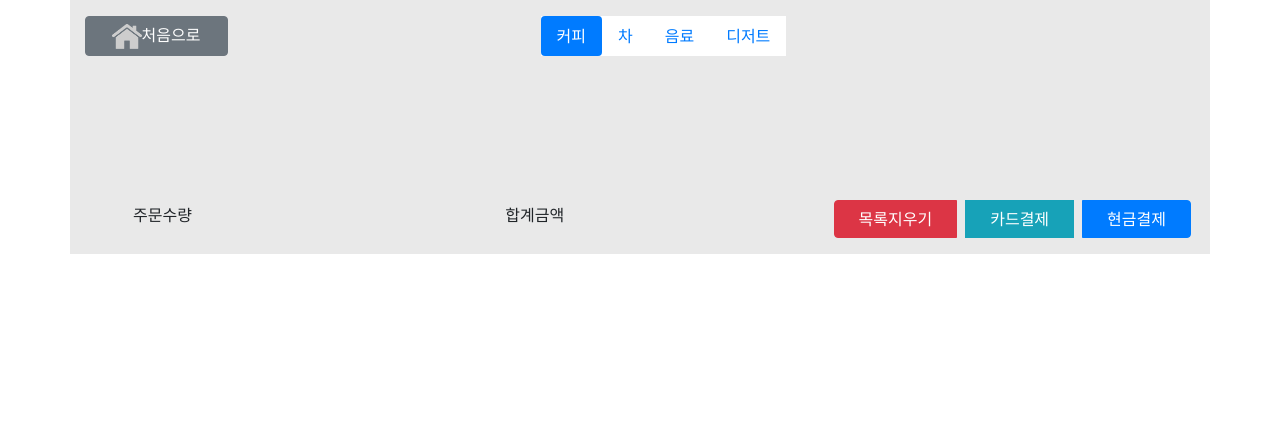
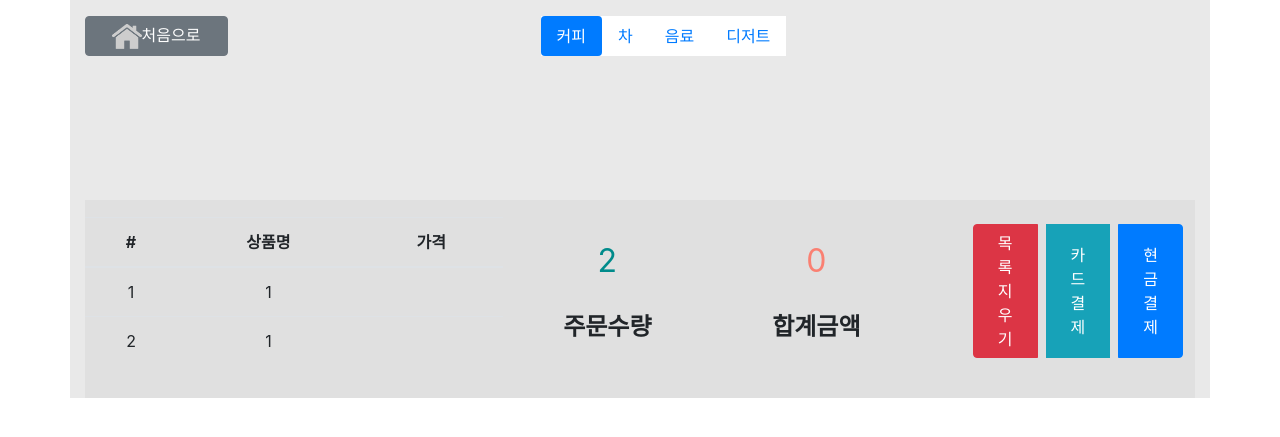
Before and after one commit to gmldus0317/project_team_reboot, a FastAPI app: page /menu in a window 1280 px wide. Shown: the top 437 px of the page. Run offline with FastAPI, Linux system fonts and the light colour scheme; some libraries are stand-ins or nearby versions.

Commit message:
Cart Logic

```diff
--- a/main.py
+++ b/main.py
@@ -1,10 +1,9 @@
 import cryptography # 이 라이브러리가 없으면 오류 발생
 
-from fastapi import FastAPI, Depends, Form, status
+from fastapi import FastAPI, Depends
 from fastapi import Request
 from fastapi.templating import Jinja2Templates
 from fastapi.staticfiles import StaticFiles
-from fastapi.responses import RedirectResponse
 
 from admin import *
 
@@ -20,6 +19,8 @@ app.mount("/static", StaticFiles(directory="statics"), name="static")
 app.include_router(admin)
 engine = engineconn()
 
+cart: List[Cart_list] = []
+
 def get_db():
     session = engine.session_maker()
     try:
@@ -27,22 +28,30 @@ def get_db():
     finally:
         session.close()
 
-order_list = []
-
 @app.get("/")
 async def home(request: Request):
     return templates.TemplateResponse("main.html", {"request":request})
 
-@app.get("/menu")
+@app.get("/menu", response_model=List[Cart_list])
 async def menu(request: Request, db: Session = Depends(get_db)):
     dt_coffee = db.query(Menu).filter(Menu.category == "커피").order_by(Menu.menu_id.desc())
     dt_tea = db.query(Menu).filter(Menu.category == "티").order_by(Menu.menu_id.desc())
     dt_drink = db.query(Menu).filter(Menu.category == "음료").order_by(Menu.menu_id.desc())
     dt_dessert = db.query(Menu).filter(Menu.category == "디저트").order_by(Menu.menu_id.desc())
-    return templates.TemplateResponse("menu.html", {"request":request, "dt_coffee": dt_coffee, "dt_tea": dt_tea, "dt_drink": dt_drink, "dt_dessert": dt_dessert})
+    return templates.TemplateResponse("menu.html", {"request":request, "dt_coffee": dt_coffee, "dt_tea": dt_tea, "dt_drink": dt_drink, "dt_dessert": dt_dessert, "cart_list": cart})
 
 @app.get("/info/{menu_id}")
-async def info(request: Request, menu_id: int, db: Session = Depends(get_db)):
+async def notice(request: Request, menu_id: int, db: Session = Depends(get_db)):
     crn_info = db.query(Menu).filter(Menu.menu_id == menu_id).first() # current_information
     dt_info = db.query(Menu).order_by(Menu.menu_id.desc())
     return templates.TemplateResponse("notice.html", {"request": request, "dt_info": dt_info, "crn_info": crn_info})
+
+@app.get("/cart/add/{menu_nm}")
+async def add_cart(request: Request, menu_nm: str):
+    cart.append(menu_nm)
+    return RedirectResponse(url=app.url_path_for("menu"), status_code=status.HTTP_303_SEE_OTHER)
+
+@app.delete("/cart/delete/")
+async def remove_cart():
+    cart.clear()
+    return {"msg": "Cart Cleared"}
--- a/models.py
+++ b/models.py
@@ -1,5 +1,7 @@
 from sqlalchemy import Column, Integer, Float, String
 from sqlalchemy.ext.declarative import declarative_base
+from pydantic import BaseModel
+from typing import List, Optional
 
 Base = declarative_base()
 
@@ -82,3 +84,6 @@ class MenuDessert(Base):
 
     def __repr__(self):
         return '<Info %r>' % (self.menu_id)
+
+class Cart_list(BaseModel):
+    name: str
--- a/templates/menu.html
+++ b/templates/menu.html
@@ -10,24 +10,26 @@
     <div class="container" style="background-color: #e9e9e9;">
 
       <header class="mb-4 pt-3 pb-4">
+        <!-- 페이지 상단 카테고리 -->
         <div class="d-flex justify-content-between">
           <button type="button" class="btn btn-secondary" onclick="location.href='/'"><img src="{{ url_for('static', path='/img/home_btn.png') }}" alt="Home" class="w-25 h-auto" />처음으로</button>
           <ul class="nav nav-pills" id="pills-tab" role="tablist" style="background-color: white;">
             <li class="nav-item" role="presentation">
-              <a href="#" class="nav-link active" id="pills-coffee-tab" data-toggle="pill" data-target="#pills-coffee" role="tab" aria-controls="pills-coffee" aria-selected="true">커피</a>
+              <a href="javascript:void(0)" class="nav-link active" id="pills-coffee-tab" data-toggle="pill" data-target="#pills-coffee" role="tab" aria-controls="pills-coffee" aria-selected="true">커피</a>
             </li>
             <li class="nav-item" role="presentation">
-              <a href="#" class="nav-link" id="pills-tea-tab" data-toggle="pill" data-target="#pills-tea" role="tab" aria-controls="pills-tea" aria-selected="false">차</a>
+              <a href="javascript:void(0)" class="nav-link" id="pills-tea-tab" data-toggle="pill" data-target="#pills-tea" role="tab" aria-controls="pills-tea" aria-selected="false">차</a>
             </li>
             <li class="nav-item" role="presentation">
-              <a href="#" class="nav-link" id="pills-drink-tab" data-toggle="pill" data-target="#pills-drink" role="tab" aria-controls="pills-drink" aria-selected="false">음료</a>
+              <a href="javascript:void(0)" class="nav-link" id="pills-drink-tab" data-toggle="pill" data-target="#pills-drink" role="tab" aria-controls="pills-drink" aria-selected="false">음료</a>
             </li>
             <li class="nav-item" role="presentation">
-              <a href="#" class="nav-link" id="pills-dessert-tab" data-toggle="pill" data-target="#pills-dessert" role="tab" aria-controls="pills-dessert" aria-selected="false">디저트</a>
+              <a href="javascript:void(0)" class="nav-link" id="pills-dessert-tab" data-toggle="pill" data-target="#pills-dessert" role="tab" aria-controls="pills-dessert" aria-selected="false">디저트</a>
             </li>
           </ul>
           <div class="w-auto px-5"><!-- placeholder --></div>
         </div>
+        <!-- 페이지 상단 카테고리 끝 -->
       </header>
 
       <!-- 메뉴 리스트 -->
@@ -117,13 +119,38 @@
       <!-- 메뉴 리스트 끝 -->
 
       <footer class="mt-5 pt-5">
-        <div class="d-flex justify-content-between align-items-center">
-          <p class="mx-5 mb-4">주문수량</p>
-          <p class="mx-5 mb-4">합계금액</p>
-          <div role="group" class="btn-group pb-3">
-            <button  type="button" class="btn btn-danger mx-1 px-4" onclick="location.href='#'">목록지우기</button>
-            <button  type="button" class="btn btn-info mx-1 px-4" data-toggle="modal" data-target="#modalCard">카드결제</button>
-            <button  type="button" class="btn btn-primary mx-1 px-4" data-toggle="modal" data-target="#modalCredits">현금결제</button>
+        <div class="d-flex flex-row justify-content-between align-items-center" style="background-color: #e0e0e0;">
+          <table class="table">
+            <thead class="text-center">
+              <tr>
+                <th scope="col">#</th>
+                <th scope="col">상품명</th>
+                <th scope="col">가격</th>
+              </tr>
+              {% for item in cart_list %}
+              <tr>
+                <td>{{ loop.index }}</td>
+                <td>{{ item }}</td>
+                <td><!-- placeholder --></td>
+              </tr>
+              {% endfor %}
+            </thead>
+          </table>
+          <table class="table table-borderless text-center">
+            <tr>
+              <td id="num-count" style="font-size: 32px; color: darkcyan;">{{ (cart_list|length) }}</td>
+              <td id="num-total" style="font-size: 32px; color: salmon;">0</td>
+            </tr>
+            <tr>
+              <th scope="col" style="font-size: 24px;">주문수량</th>
+              <th scope="col" style="font-size: 24px;">합계금액</th>
+            </tr>
+          </table>
+
+          <div role="group" class="btn-group flex-row ml-5 mr-2 my-4 pb-3">
+            <button type="button" class="btn btn-danger mx-1 px-4" id="list-clear" onclick="location.href='#num-count'">목록지우기</button>
+            <button type="button" class="btn btn-info mx-1 px-4" data-toggle="modal" data-target="#modalCard">카드결제</button>
+            <button type="button" class="btn btn-primary mx-1 px-4" data-toggle="modal" data-target="#modalCredits">현금결제</button>
           </div>
         </div>
       </footer>
@@ -140,7 +167,7 @@
               <p style="text-align: center; font-size: 32px;">카드를 투입구에 넣어주세요</p>
             </div>
             <div class="modal-footer">
-              <button type="button" class="btn btn-secondary" data-dismiss="modal">Close</button>
+              <button type="button" class="btn btn-block btn-secondary" data-dismiss="modal">취소</button>
             </div>
           </div>
         </div>
@@ -159,14 +186,36 @@
               <p style="text-align: center; font-size: 32px;">현금을 투입구에 넣어주세요</p>
             </div>
             <div class="modal-footer">
-              <button type="button" class="btn btn-secondary" data-dismiss="modal">Close</button>
+              <button type="button" class="btn btn-block btn-secondary" data-dismiss="modal">취소</button>
             </div>
           </div>
         </div>
       </div>
       <!-- 현금 결제 모달 끝 -->
 
-    </div>
+    </div> <!-- 컨테이너 div -->
+
+    <!-- 장바구니 리스트 제거 스크립트 -->
+    <script>
+      document.getElementById("list-clear").addEventListener("click", function () {
+        fetch('/cart/delete/', {
+          method: 'DELETE'
+        })
+        .then(response => {
+          if (!response.ok) {
+            throw new Error('Network response was not ok');
+          }
+          return response.json();
+        })
+        .then(data => {
+          console.log(data);
+          window.location.reload();
+        })
+        .catch(error => console.error('Error:', error));
+      })
+    </script>
+    <!-- 장바구니 리스트 제거 스크립트 끝 -->
+
     <script src="{{ url_for('static', path='/js/jquery-3.5.1.slim.min.js')}}"></script>
     <script src="{{ url_for('static', path='/js/bootstrap.bundle.min.js')}}"></script>
   </body>
--- a/templates/notice.html
+++ b/templates/notice.html
@@ -43,8 +43,8 @@
         </div>
       </div>
       <div class="d-flex flex-column p-3">
-        <button type="button" class="btn btn-block btn-danger pb-2" style="font-size: 55px;" onclick="location.href='/menu'">계속 진행 ▷</button>
-        <button type="button" class="btn btn-block btn-primary pb-2" onclick="location.href='/menu'" style="font-size: 55px;">취소</button>
+        <a href="javascript:void(0)" onclick="location.href='/cart/add/{{ crn_info.menu_nm }}'" class="btn btn-block btn-danger" style="font-size: 55px;">계속 진행 ▷</a>
+        <button type="button" class="btn btn-block btn-primary pb-2" onclick="location.href='/menu#category'" style="font-size: 55px;">취소</button>
       </div>
     </div>
     <script src="{{ url_for('static', path='/js/jquery-3.5.1.slim.min.js') }}"></script>
```
Also changed, not shown: admin.py (+5 -5 lines).
